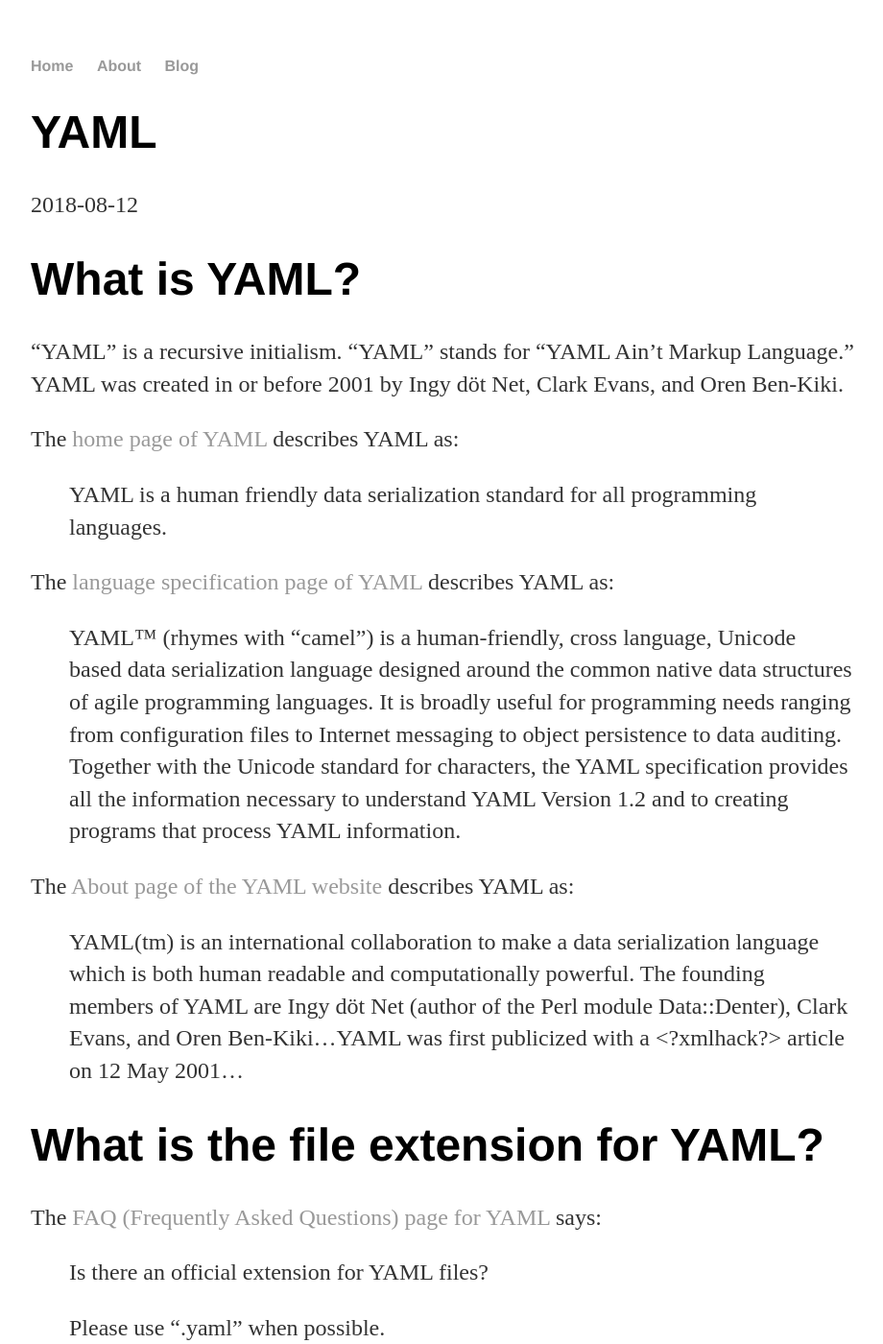
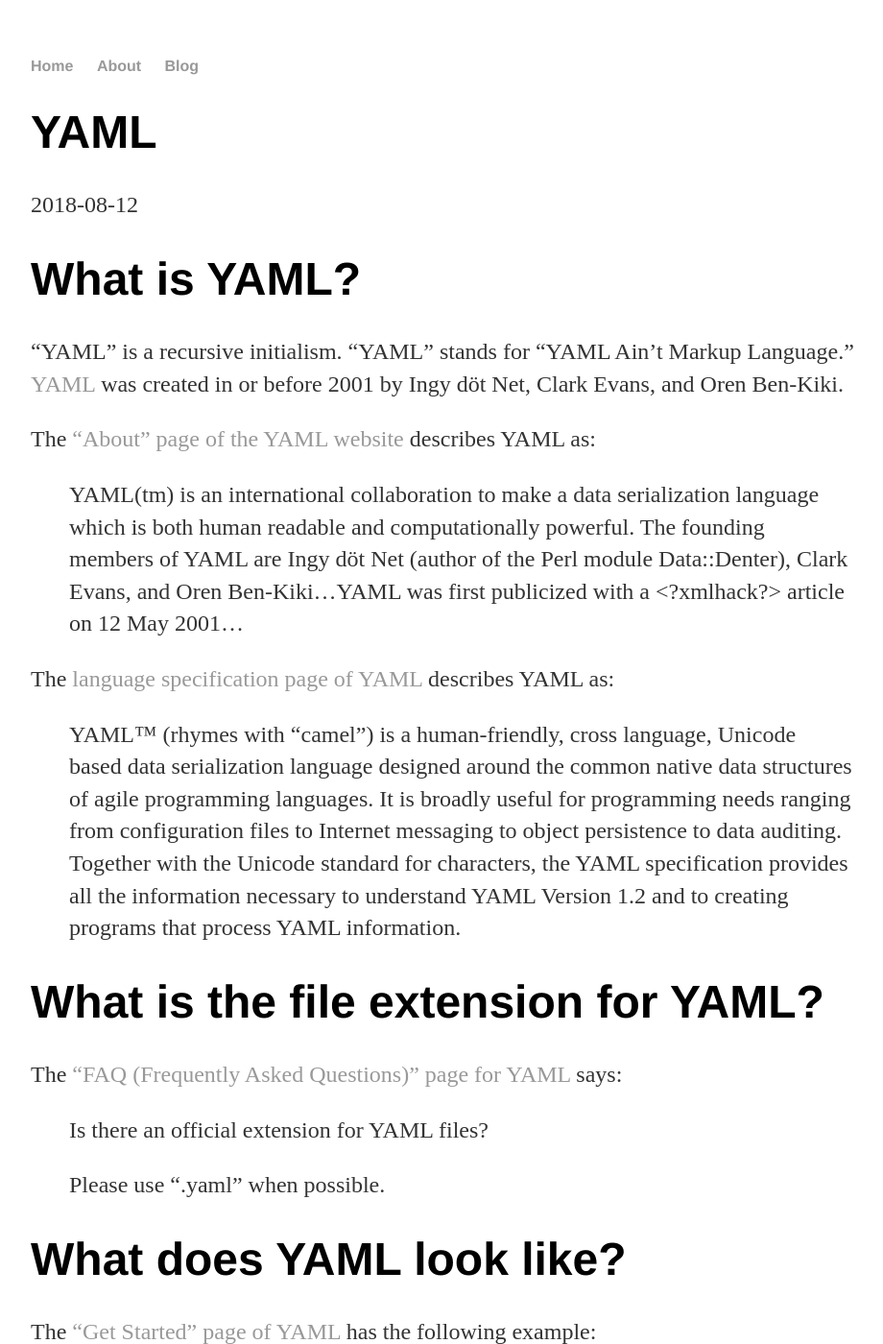
Before and after one commit to chopdicemince/chopdicemince.github.io, a Jekyll site: the page built from _posts/2018-08-12-yaml.md, in a window 1280 px wide and 1400 px high. Shown: the whole window at 96% size, without its empty margins (160-1080 px from the left). Built offline with Jekyll 4.4.1, drawn with Linux system fonts in a browser that asks for light colours.

Commit message:
Changed text in various places

```diff
--- a/_posts/2018-08-12-yaml.md
+++ b/_posts/2018-08-12-yaml.md
@@ -6,23 +6,19 @@ date: 2018-08-12
 
 # What is YAML?
 
-"YAML" is a recursive initialism. "YAML" stands for "YAML Ain't Markup Language." YAML was created in or before 2001 by Ingy döt Net, Clark Evans, and Oren Ben-Kiki.
+"YAML" is a recursive initialism. "YAML" stands for "YAML Ain't Markup Language." [YAML](http://yaml.org/) was created in or before 2001 by Ingy döt Net, Clark Evans, and Oren Ben-Kiki.
 
-The [home page of YAML](http://yaml.org/) describes YAML as:
+The ["About" page of the YAML website](http://yaml.org/about.html) describes YAML as:
 
-> YAML is a human friendly data serialization standard for all programming languages.
+> YAML(tm) is an international collaboration to make a data serialization language which is both human readable and computationally powerful. The founding members of YAML are Ingy döt Net (author of the Perl module Data::Denter), Clark Evans, and Oren Ben-Kiki...YAML was first publicized with a <?xmlhack?> article on 12 May 2001...
 
 The [language specification page of YAML](http://yaml.org/spec/) describes YAML as:
 
 > YAML™ (rhymes with “camel”) is a human-friendly, cross language, Unicode based data serialization language designed around the common native data structures of agile programming languages. It is broadly useful for programming needs ranging from configuration files to Internet messaging to object persistence to data auditing. Together with the Unicode standard for characters, the YAML specification provides all the information necessary to understand YAML Version 1.2 and to creating programs that process YAML information.
 
-The [About page of the YAML website](http://yaml.org/about.html) describes YAML as:
-
-> YAML(tm) is an international collaboration to make a data serialization language which is both human readable and computationally powerful. The founding members of YAML are Ingy döt Net (author of the Perl module Data::Denter), Clark Evans, and Oren Ben-Kiki...YAML was first publicized with a <?xmlhack?> article on 12 May 2001...
-
 # What is the file extension for YAML?
 
-The [FAQ (Frequently Asked Questions) page for YAML](http://yaml.org/faq.html) says:
+The ["FAQ (Frequently Asked Questions)" page for YAML](http://yaml.org/faq.html) says:
 
 > Is there an official extension for YAML files?
 >
```
